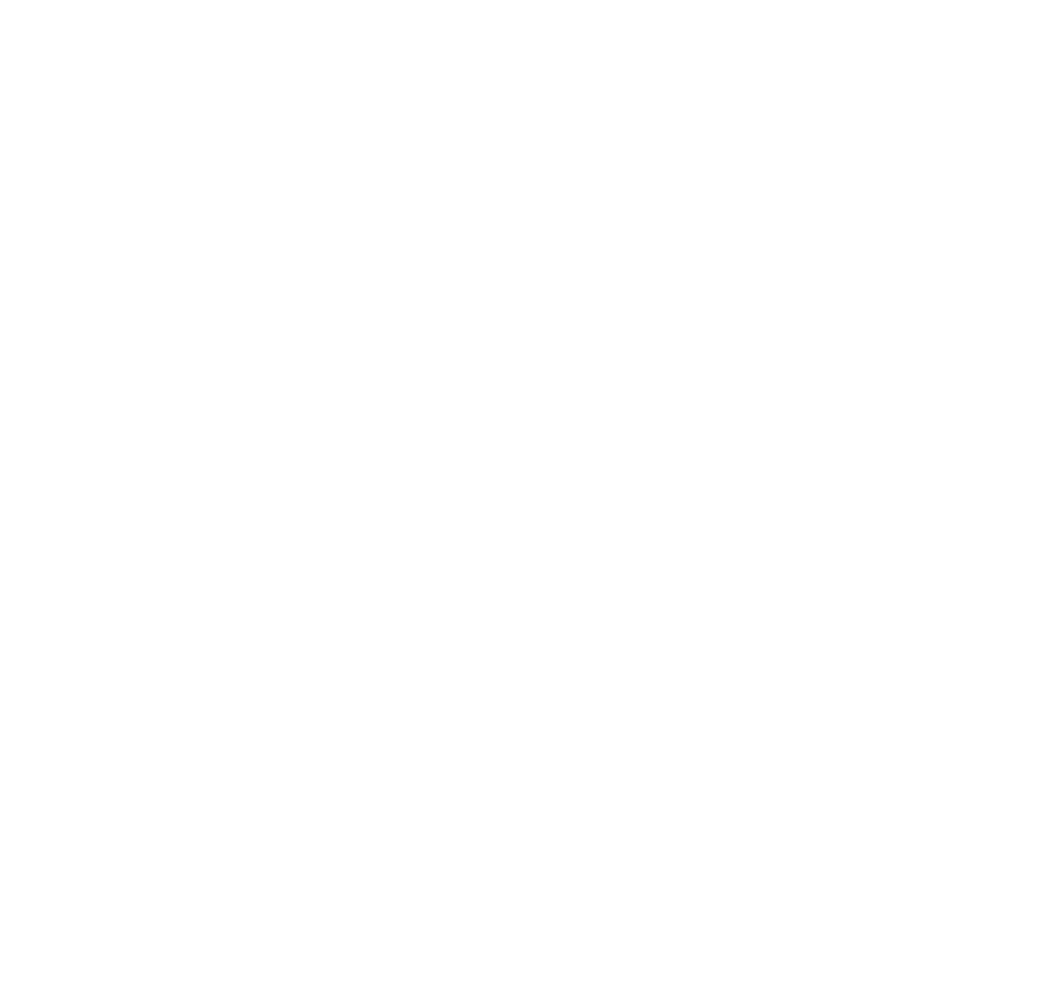
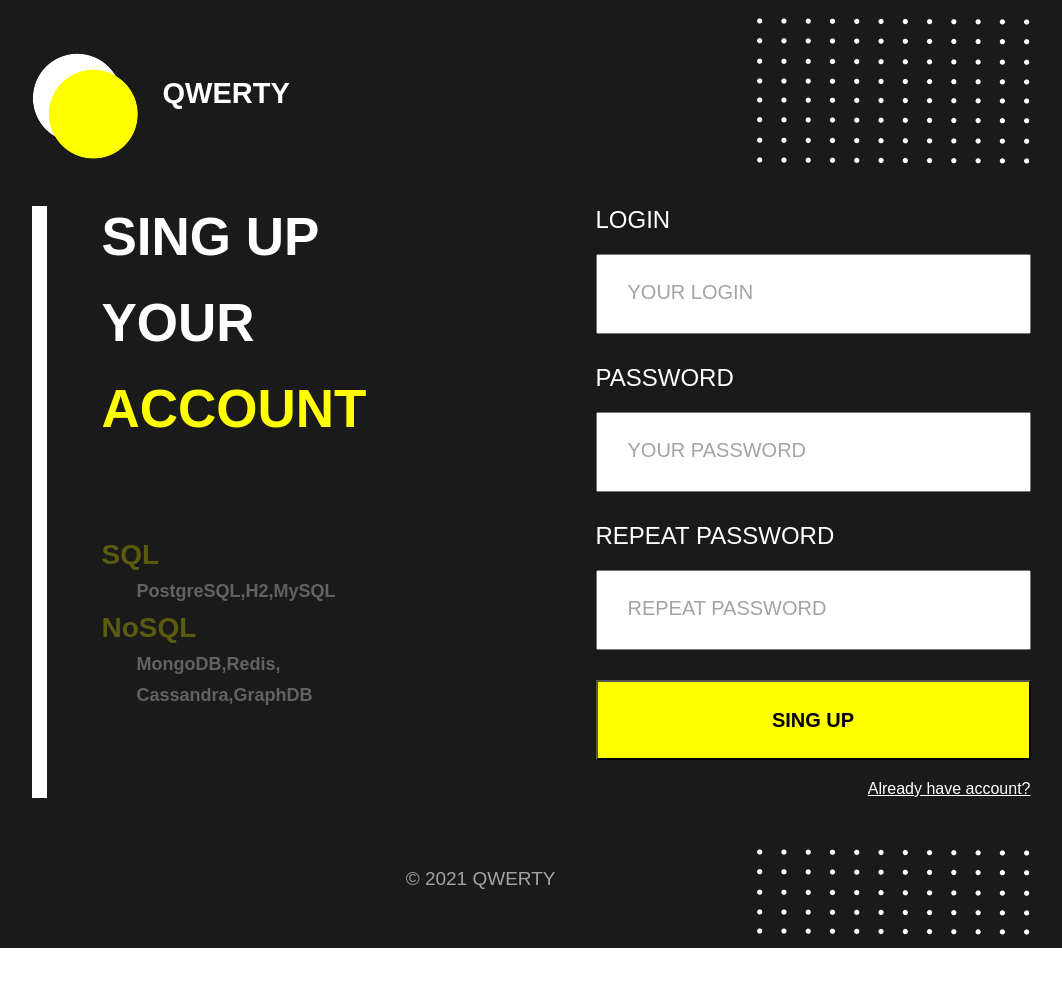
Before and after one commit to BvaGit/Project_2, a website built with webpack: page src/front/regpage.html in a window 1280 px wide. Shown: the whole page, without its empty margins (109-1171 px from the left). Before the commit the page ends 800 px from the top, so only its background shows below. Built offline with nearby package versions, Linux system fonts and the light colour scheme.

Commit message:
add structure regestr page

```diff
--- a/src/front/regpage.html
+++ b/src/front/regpage.html
@@ -0,0 +1,76 @@
+<!DOCTYPE html>
+<html lang="en">
+<head>
+    <meta charset="UTF-8">
+    <meta http-equiv="X-UA-Compatible" content="IE=edge">
+    <meta name="viewport" content="width=device-width, initial-scale=1.0">
+    <title>Document</title>
+</head>
+<body>
+    <div class="wrapper">
+        <header class = "header">
+            <div class="container header__wrap">
+                <div class="header__regLogo log__wrap">
+                    <div class="header__regLogo-img">
+                        <img class = "header__regLogo-png" src="./img/logo.png" alt="logo">
+                    </div>
+                    <div class="header__text">
+                        <h2 class = "header__text-content">Qwerty</h2>
+                    </div>
+                </div>
+                <div class="header__img">
+                    <img src="./img/points.png" alt="">
+                </div>
+            </div>
+        </header>
+        <main class = "main">
+            <div class="container main__wrap">
+                <div class="textContent main__wrapItem">
+                    <div class="textContent__title">
+                        <h2 class="textContent__infoFirstPart">Sing up </h2>
+                        <h2 class="textContent__infoFirstPart">your</h2>
+                        <h2 class = textContent__infoSecondPart>account</h2>
+                    </div>
+                    <div class = "textContent__descr">
+                        <h2 class = "textContent__typeDB">SQL</h2>
+                        <h2 class = "textContent__kindDB" >PostgreSQL,H2,MySQL</h2>
+                        <h2 class = "textContent__typeDB">NoSQL</h2>
+                        <h2 class = "textContent__kindDB">MongoDB,Redis,</h2>
+                        <h2 class = "textContent__kindDB">Cassandra,GraphDB</h2>
+                    </div>
+                </div>
+                <div class="formsContent main__wrapItem">
+                    <div class="formsContent__wrap">
+                        <form action="">
+                            <p class = "formsContent__login formTitle">Login</p>
+                            <input type="text" class = "formsContent__fieldLogin formField" placeholder="Your login">
+                            <p class = "formsContent__password formTitle">Password</p>
+                            <input type="text" class = "formsContent__fieldPassword formField" placeholder="Your password">
+                            <p class = "formsContent__repPassword formTitle">Repeat password</p>
+                            <input type="text" class = "formsContent__repPassword formField" placeholder="Repeat password">
+                        </form>
+                        <div class="formsContent__wrapButton">
+                            <button class = "formsContent__button">Sing up</button>
+                        </div>
+                        <div class="formsContent__wrapLink">
+                            <a class="formsContent__link" href = "#">Already have account?</a>
+                        </div>
+                 </div>
+                </div>
+            </div>
+        </main>
+        <footer class = "footer">
+            <div class="container footer__container">
+                <div class="footer__wrap">
+                    <div class="footer__info">
+                        <p>&copy; 2021 QWERTY</p>
+                    </div>
+                    <div class="footer__logo">
+                        <img src="./img/points.png" alt="">
+                    </div>
+                </div>
+            </div>
+        </footer>
+    </div>
+</body>
+</html>
--- a/src/front/scss/req.scss
+++ b/src/front/scss/req.scss
@@ -0,0 +1,112 @@
+.wrapper{
+    background: $main-page-bg;
+}
+.container{
+    width: 999px;
+    margin: 0 auto;
+}
+.header{
+    padding-top: 30px;
+    &__text-content{
+        text-transform: uppercase;
+        font-size: $fontLogo;
+    }
+    &__text-content{
+        color: $whiteTextColor;
+    }
+    &__wrap{
+        display: flex;
+        justify-content: space-between;
+    }
+    &__regLogo{
+        display: flex;
+        align-items: center;
+
+    }
+    &__regLogo-img{
+        padding: 30px 25px 0 0;
+    }
+}
+
+.main__wrap{
+    display: flex;
+    justify-content: space-between;
+    border-left: 15px solid $whiteTextColor;
+}
+
+.textContent{
+    &__title{
+        margin-bottom: 100px;
+    }
+    &__infoFirstPart{
+        width: 320px;
+        @include styleLargeText;
+        color: $whiteTextColor;
+        margin-bottom: 25px;
+        padding-left: 55px;
+    }
+    &__infoSecondPart{
+        @include styleLargeText;
+        color:$yellowTextColor;
+        padding-left: 55px;
+    }
+    &__typeDB{
+        @include styleMiddleText;
+        padding:0 0 10px 55px;
+    }
+    &__kindDB{
+        @include stylSmallText;
+        padding:0 0 10px 90px;
+    }
+}
+.formTitle{
+    @include formLoginText;
+    text-transform: uppercase;
+}
+.formField{
+    width: 435px;
+    height: 80px;
+    margin-bottom: 30px;
+}
+
+::placeholder {
+    padding: 30px 30px;
+    text-transform: uppercase;
+    font-size: 20px;
+    color:#a4a4a4;
+   }
+.formsContent{
+    &__button{
+    width: 435px;
+    height: 80px;
+    background-color:$yellowTextColor;
+    font-size: 20px;
+    text-transform: uppercase;
+    font-weight: bold;
+    margin-bottom: 20px;
+    }
+    &__wrapLink{
+        float: right;
+    }
+    &__link{
+        color:$whiteTextColor;
+        }
+}
+
+.footer{
+    &__container{
+    display: flex;
+    justify-content: flex-end;
+  }
+    &__wrap{
+    display: flex;
+    }
+    &__info{
+        margin-right: 200px;
+        padding-top: 20px;
+        color: #a4a4a4;
+    }
+    &__logo{
+        height: 40px;
+    }
+}
--- a/src/front/scss/var.scss
+++ b/src/front/scss/var.scss
@@ -13,3 +13,33 @@ $hover-color: #ff0;
 $table-nav: #5c5c0d;
 $table-td: #ffffb5;
 $modal-bg: rgba(26, 26, 26, 0.9);
+$fontLogo:29px;
+$whiteTextColor:#ffffff;
+$yellowTextColor:#ffff00;
+$largeFont:53px;
+$middleFont:28px;
+$smallText:18px;
+
+
+
+@mixin styleLargeText{
+    font-size:$largeFont;
+    text-transform: uppercase;
+}
+
+
+@mixin styleMiddleText{
+    font-size:$middleFont;
+    color:#5a5b0f;
+    font-weight: bold;
+}
+@mixin stylSmallText {
+    font-size:$smallText;
+    color:#626262;
+}
+
+@mixin  formLoginText {
+    font-size:24px;
+    color:$whiteTextColor ;
+    margin-bottom: 20px;
+}
```
Also changed, not shown: src/front/img/logo.png (added), src/front/img/points.png (added).
